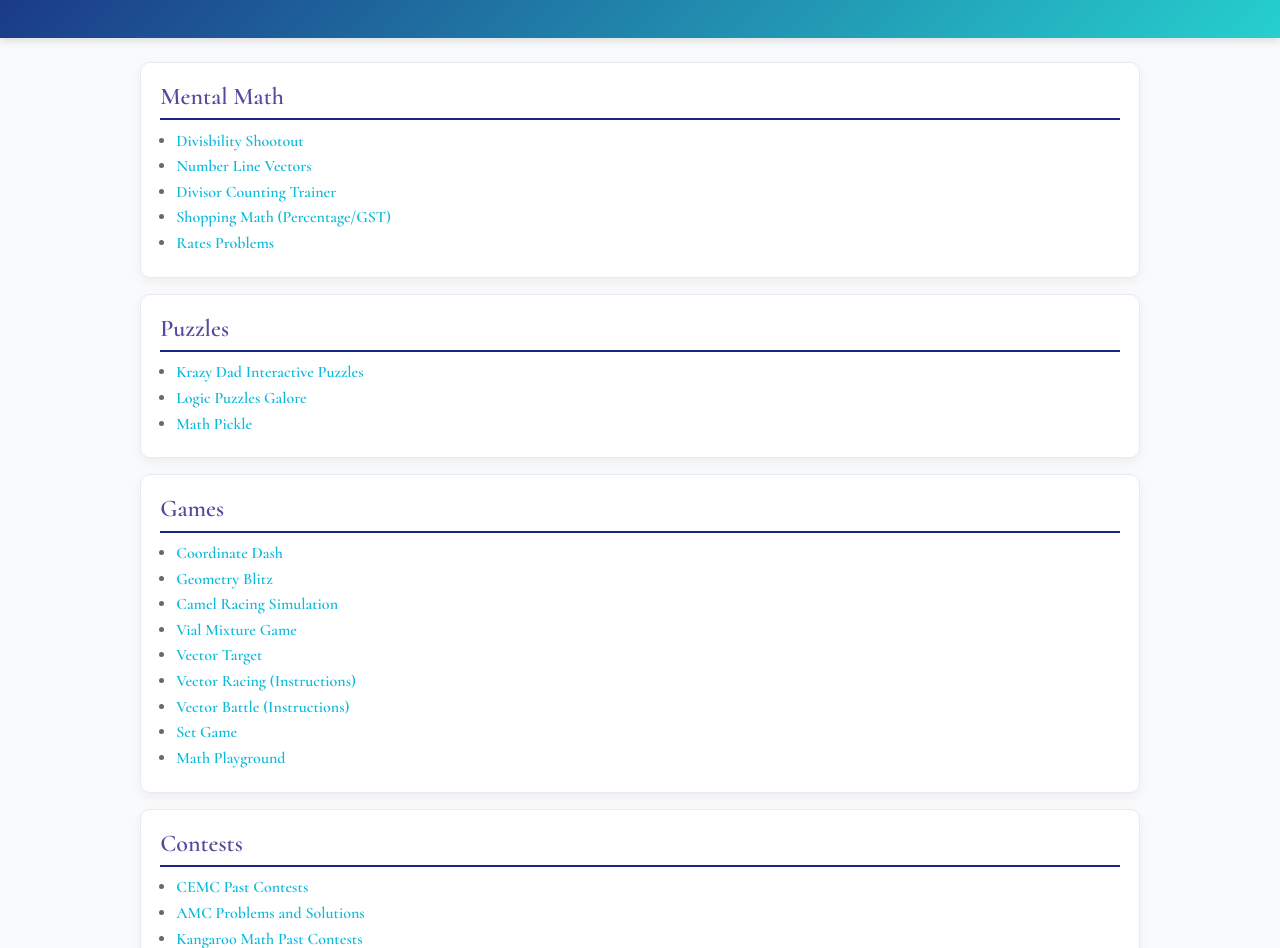
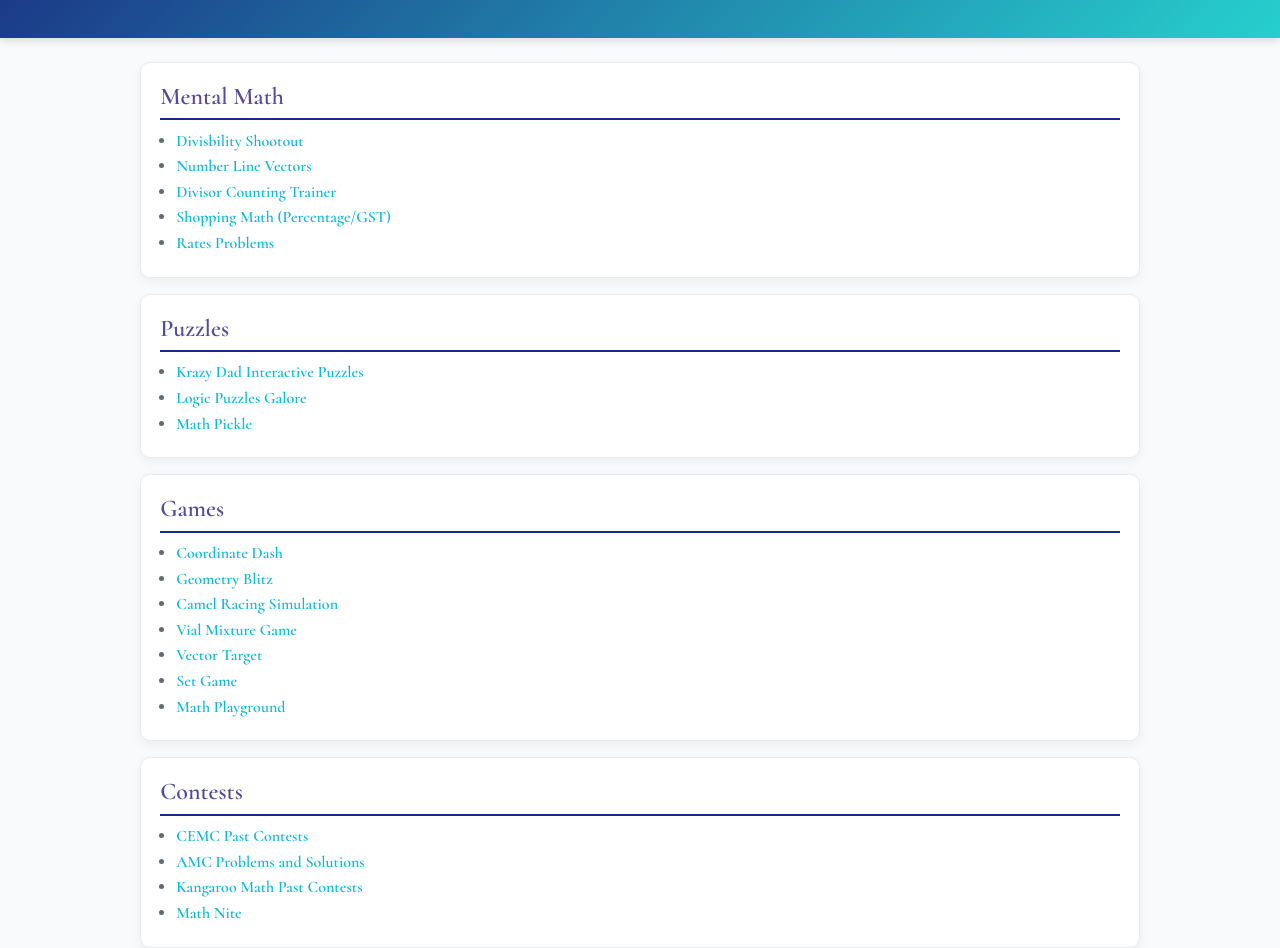
Before and after one commit to MathInMotion/MathInMotion.github.io, a plain HTML site: page Math8.html in a window 1280 px wide. Shown: the part 152-1100 px from the top of the page. Drawn offline with Linux system fonts and the light colour scheme.

Commit message:
Update Math8.html

```diff
--- a/Math8.html
+++ b/Math8.html
@@ -104,8 +104,6 @@
         <li><a href="https://mathinmotion/Games/Camelrace.html" data-ext="true">Camel Racing Simulation</a></li>
         <li><a href="https://mathinmotion/Games/Mixture.html" data-ext="true">Vial Mixture Game</a></li>
         <li><a href="https://mathinmotion/Games/Vectortarget.html" data-ext="true">Vector Target</a></li>
-        <li><a href="https://mathinmotion/LinearAlgebra/Activities/Games/VectorRacing.pdf" data-ext="true">Vector Racing (Instructions)</a></li>
-        <li><a href="https://mathinmotion/LinearAlgebra/Activities/Games/VectorWars.pdf" data-ext="true">Vector Battle (Instructions)</a></li>
         <li><a href="https://playset.netlify.app" data-ext="true">Set Game</a></li>
         <li><a href="https://www.mathplayground.com" target="_blank" rel="noopener">Math Playground</a></li>
       </ul>
```
